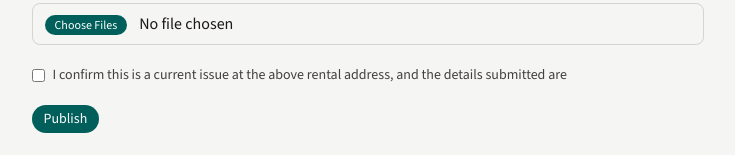
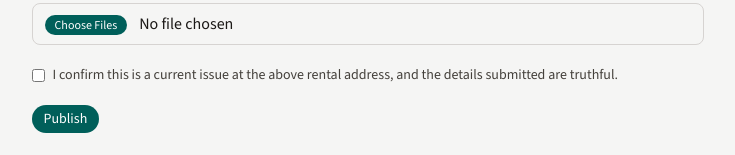
Before and after one commit to SammyTga/RentalCheck, a Next.js app: page /new in a window 1280 px wide. Shown: the part 1293-1448 px from the top of the page, without its empty margins (265-1000 px from the left). Built offline with nearby package versions, Linux system fonts and the light colour scheme.

Commit message:
Add files via upload

```diff
--- a/src/components/IssueForm.tsx
+++ b/src/components/IssueForm.tsx
@@ -627,7 +627,7 @@ export function IssueForm({
         />
         <span>
           I confirm this is a current issue at the above rental address, and the
-          details submitted are
+          details submitted are truthful.
         </span>
       </label>
 
```
